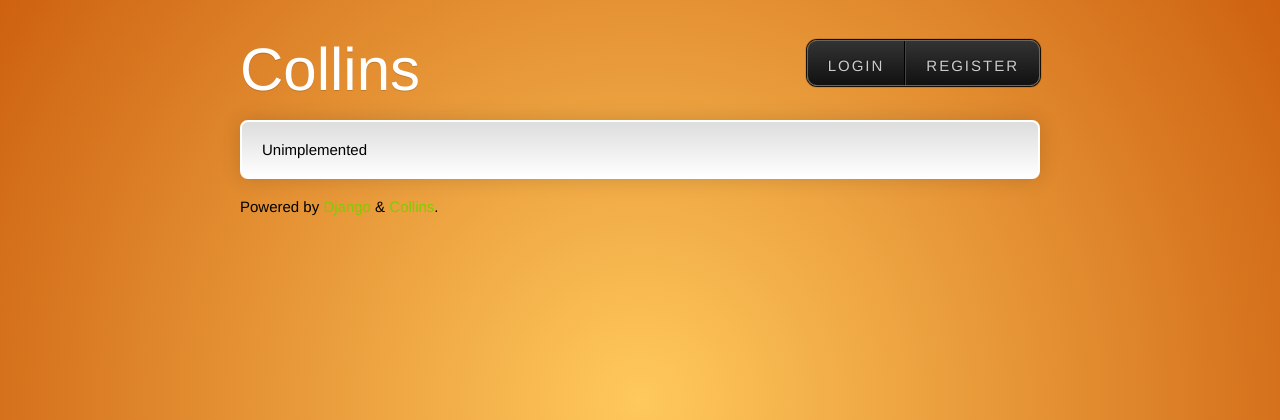
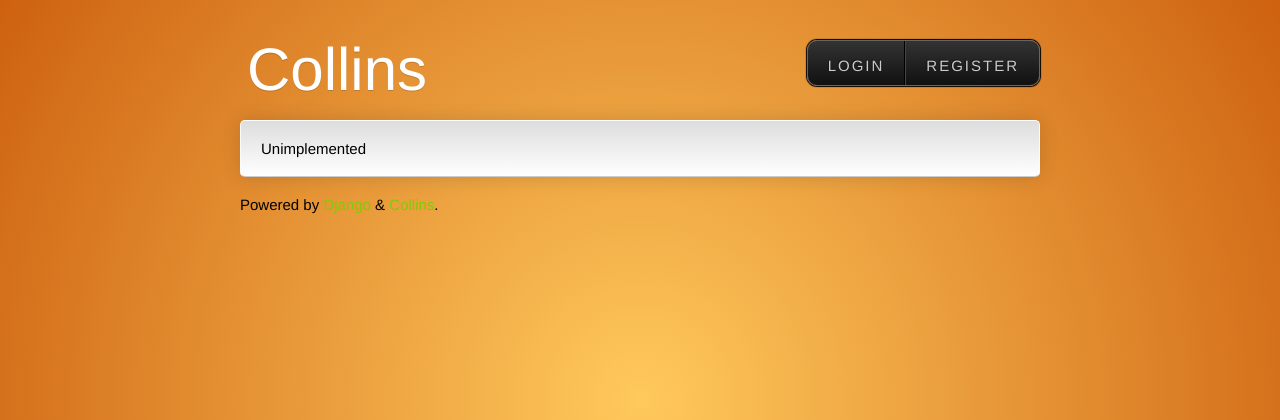
Before and after one commit to harrislapiroff/django-collins, a Django app: template collins/templates/collins/user/home.html in a window 1280 px wide. Shown: the top 420 px of the page. Run offline with Django 3.2, Linux system fonts and the light colour scheme; the template is opened without the code that fills it, so the values that code supplies are empty; some web fonts are replaced.

Commit message:
Added some shiny. Made the Collins nameplate lead home.

```diff
--- a/collins/static/collins/styles/src/_base.scss
+++ b/collins/static/collins/styles/src/_base.scss
@@ -3,6 +3,7 @@
 		"compass/css3/box-shadow",
 		"compass/css3/border-radius",
 		"compass/css3/text-shadow",
+		"compass/css3/transition",
 		"compass/css3/gradient";
 
 @include reset-html5;
--- a/collins/static/collins/styles/src/_userActions.scss
+++ b/collins/static/collins/styles/src/_userActions.scss
@@ -46,6 +46,7 @@
 		a{
 			text-transform:uppercase;
 			letter-spacing:2px;
+			@include transition(all, .1s, linear);
 			&:hover{
 				background: rgba(255,255,255,.1);
 				color:#FFF;
--- a/collins/static/collins/styles/src/screen.scss
+++ b/collins/static/collins/styles/src/screen.scss
@@ -31,8 +31,19 @@ body{
 	color: #FFF;
 	font-size: 60px;
 	color: #FFF;
-	text-shadow: 0 1px rgba(0,0,0,.15);
+	text-shadow: 0 1px 0 rgba(0,0,0,.15);
 	text-align: left;
+	a{
+		color:inherit;
+		line-height:40px;
+		padding: 10px 10px 0 7px;
+		margin: -10px -10px 0 0;
+		@include transition(all, .1s, linear);
+		@include border-radius(5px);
+		&:hover{
+			background: rgba(0,0,0,.5);
+		}
+	}
 }
 #container{
 	width: 800px;
@@ -40,11 +51,12 @@ body{
 	position: relative;
 }
 #content{
-	$radius: 8px;
+	$radius: 5px;
 	@include border-radius($radius);
 	padding: 20px;
 	margin: 20px 0;
 	@include box-shadow(rgba(0,0,0,.15), 0, 0, 20px, 0, false);
 	@include linear-gradient(color-stops(#DDD, #FFF 40px));
-	border: 2px solid #FFF;
+	border: 1px solid #FFF;
+	border-bottom-color:#CCC;
 }
--- a/collins/templates/collins/user/_base.html
+++ b/collins/templates/collins/user/_base.html
@@ -12,7 +12,7 @@
 	<body class="{% block bodyclasses %}{% endblock %}">
 		<div id="container">
 			<header id="siteHead">
-				<h1>Collins</h1>
+				<h1><a href="{% url home %}">Collins</a></h1>
 			</header>
 			<nav id="userActions">
 				{% if user.is_authenticated %}
--- a/collins/urls.py
+++ b/collins/urls.py
@@ -2,7 +2,7 @@ from django.conf.urls.defaults import patterns, include, url
 from django.core.urlresolvers import reverse
 
 urlpatterns = patterns('collins.views',
-	url(r'^$', 'home'),
+	url(r'^$', 'home', name = u'home'),
 )
 
 urlpatterns += patterns('django.contrib.auth.views',
```
Also changed, not shown: collins/static/collins/styles/stylesheets/screen.css.
